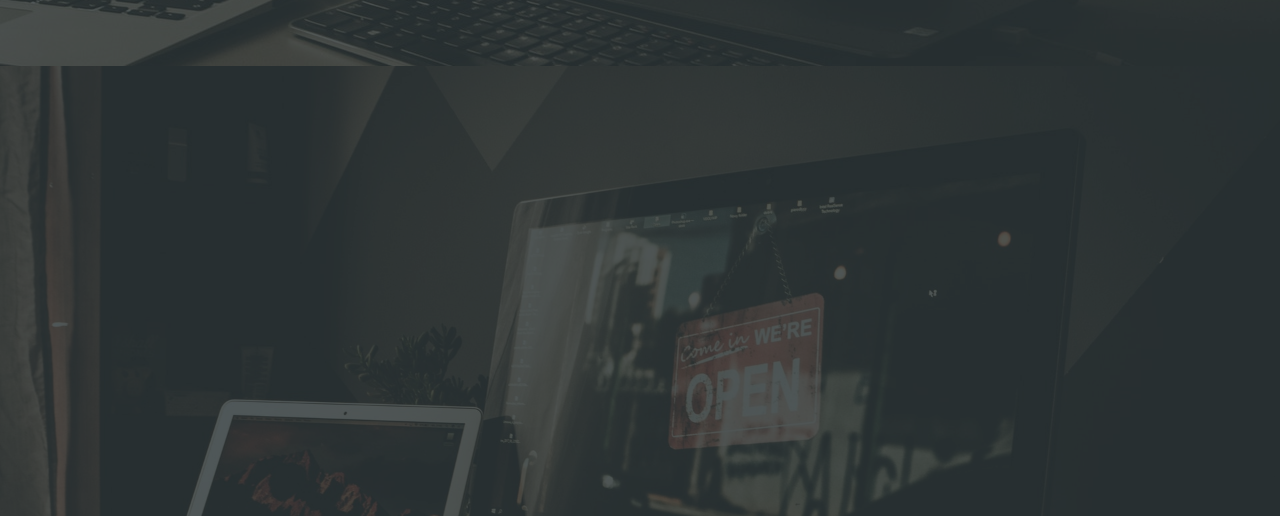
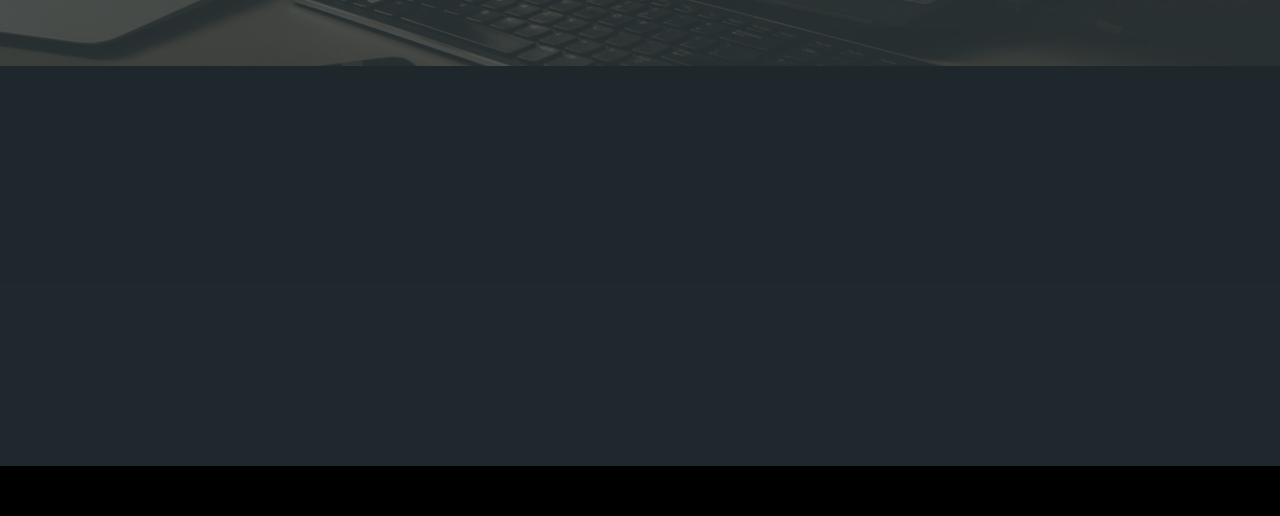
Before and after one commit to MinniJay/MinniJay.github.io, a plain HTML site: page index.html in a window 1280 px wide. Shown: the part 734-1250 px from the top of the page. After the commit the page ends 1200 px from the top, so only its background shows below. Drawn offline with nearby package versions, Linux system fonts and the light colour scheme.

Commit message:
Update website

```diff
--- a/css/Style.css
+++ b/css/Style.css
@@ -1,52 +1,72 @@
-body{
+body {
   background-color: black;
 }
+
 .no_shadow {
   -webkit-box-shadow: 0 0 0 0 rgba(0, 0, 0, 0), 0 0 0 0 rgba(0, 0, 0, 0);
   -moz-box-shadow: 0 0 0 0 rgba(0, 0, 0, 0), 0 0 0 0 rgba(0, 0, 0, 0);
   box-shadow: 0 0 0 0 rgba(0, 0, 0, 0), 0 0 0 0 rgba(0, 0, 0);
-  background: rgba(0,0,0,0);
+  background: rgba(0, 0, 0, 0);
   position: absolute;
 }
 
 .parallax-container {
-      height: 100vh;
-    }
+  height: 100vh;
+}
 
-.logo{
+.logo {
   height: 10%;
   width: 10%;
   opacity: 0.5;
   padding-top: 2.5rem;
 }
 
-.showcase-overlay{
+.showcase-overlay {
   height: 100vh;
   width: 100%;
-  background-color: rgba(36, 46, 48,0.8);
+  background-color: rgba(36, 46, 48, 0.8);
   background-repeat: no-repeat;
   background-size: cover;
   background-position: center;
 }
 
-.showcase{
+.showcase {
   height: 100vh;
   width: 100%;
-  background-image:url("../img/c.jpeg");
+  background-image: url("../img/c.jpeg");
   background-repeat: no-repeat;
   background-size: cover;
   background-position: center;
   overflow-y: hidden;
 }
 
-.showcase-text{
+.showcase-text {
   color: white;
   text-align: center;
   width: 100%;
 }
 
-.showcase-aboutme{
+.showcase-aboutme {
   color: white;
   text-align: center;
   width: 100%;
 }
+
+.showcase-overlay-b {
+  height: 50vh;
+  width: 100%;
+  background-color: rgba(38, 50, 56, 0.8);
+  background-repeat: no-repeat;
+  background-size: cover;
+  background-position: center;
+}
+
+.showcase-b {
+  height: 50vh;
+  width: 100%;
+  background-color: black;
+  background-repeat: no-repeat;
+  background-size: cover;
+  background-position: center;
+  overflow-y: hidden;
+}
--- a/index.html
+++ b/index.html
@@ -36,8 +36,8 @@
   </div>
 </div>
 
-  <div id="showcase-b" class="showcase">
-    <div class="showcase-overlay">
+  <div id="showcase-b" class="showcase-b">
+    <div class="showcase-overlay-b">
     </div>
   </div>
 
@@ -53,7 +53,6 @@
 
   <script type="text/javascript">
   $(function() {
-    // Smooth Scrolling
     $('a[href*="#"]:not([href="#"])').click(function() {
       if (location.pathname.replace(/^\//, '') == this.pathname.replace(/^\//, '') && location.hostname == this.hostname) {
         var target = $(this.hash);
```
